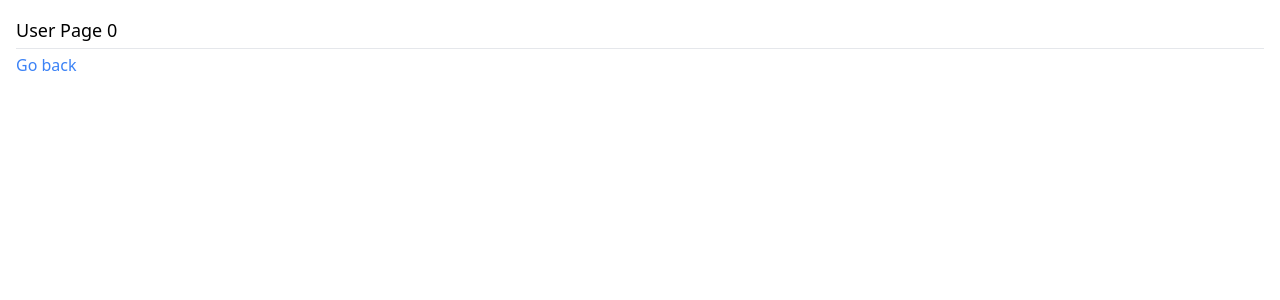
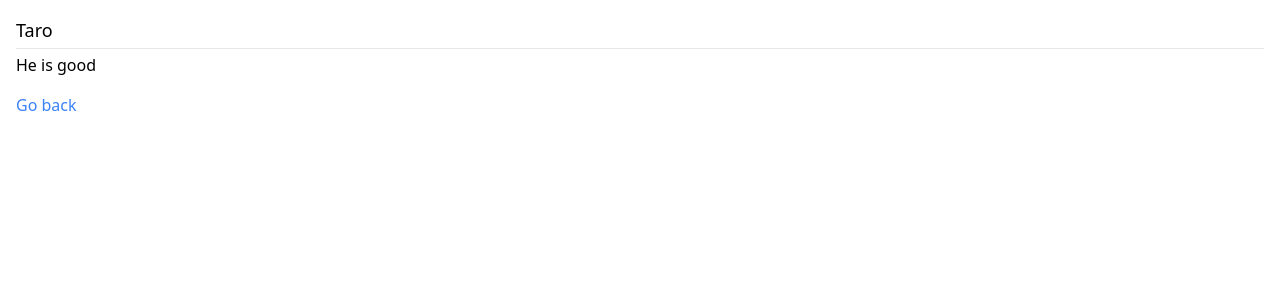
Before and after one commit to tetsunari/NextJs-Pra, a Next.js app: page /users/0 in a window 1280 px wide. Shown: the top 300 px of the page. Built offline with nearby package versions, Linux system fonts and the light colour scheme.

Commit message:
usersから詳細ページを表示

```diff
--- a/app/users/[userId]/page.tsx
+++ b/app/users/[userId]/page.tsx
@@ -1,3 +1,4 @@
+import { users } from "@/app/lib/users";
 import Link from "next/link"
 
 type Props = {
@@ -5,12 +6,16 @@ type Props = {
 }
 
 export default function UserPage(props: Props) {
+  const user = users[Number(props.params.userId)];
   return (
     <>
       <h1 className="text-lg border-b pb-1 mb-1">
-        User Page {props.params.userId}
+        {user.name}
       </h1>
       <p>
+        {user.prof}
+      </p>
+      <p className="mt-4">
         <Link href="/" className="text-blue-500 hover:text-blue-700">
           Go back
         </Link>
```
